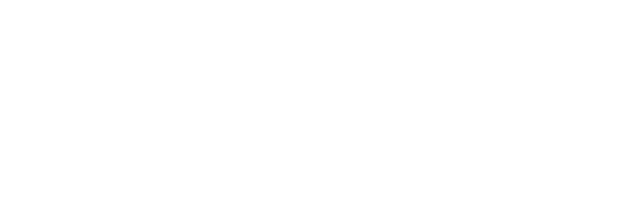
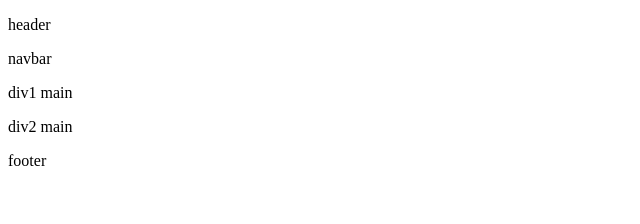
Before and after one commit to niklasfolke/niklasfolke.github.io, a plain HTML site: page index.html in a window 1280 px wide. Shown: the whole page, without its empty margins (0-640 px from the left). Drawn offline with Linux system fonts and the light colour scheme; grey boxes are pictures that could not be loaded.

Commit message:
Update index.html

```diff
--- a/index.html
+++ b/index.html
@@ -6,7 +6,7 @@
     <body>
         <div class="wrapper">
             <header class="">
-
+                    <p>header</p>
 
             </header>
             <div class="hero-image">
@@ -16,18 +16,18 @@
                     </div>
                 </div>
             <nav>
-
+                    <p>navbar</p>
             </nav>
             <main>
                 <div>
-
+                    <p>div1 main</p>
                 </div>
                 <div>
-
+                        <p>div2 main</p>
                 </div>
             </main>
             <footer>
-
+                    <p>footer</p>
             </footer>
         </div>
         <!--Scripts-->
```
